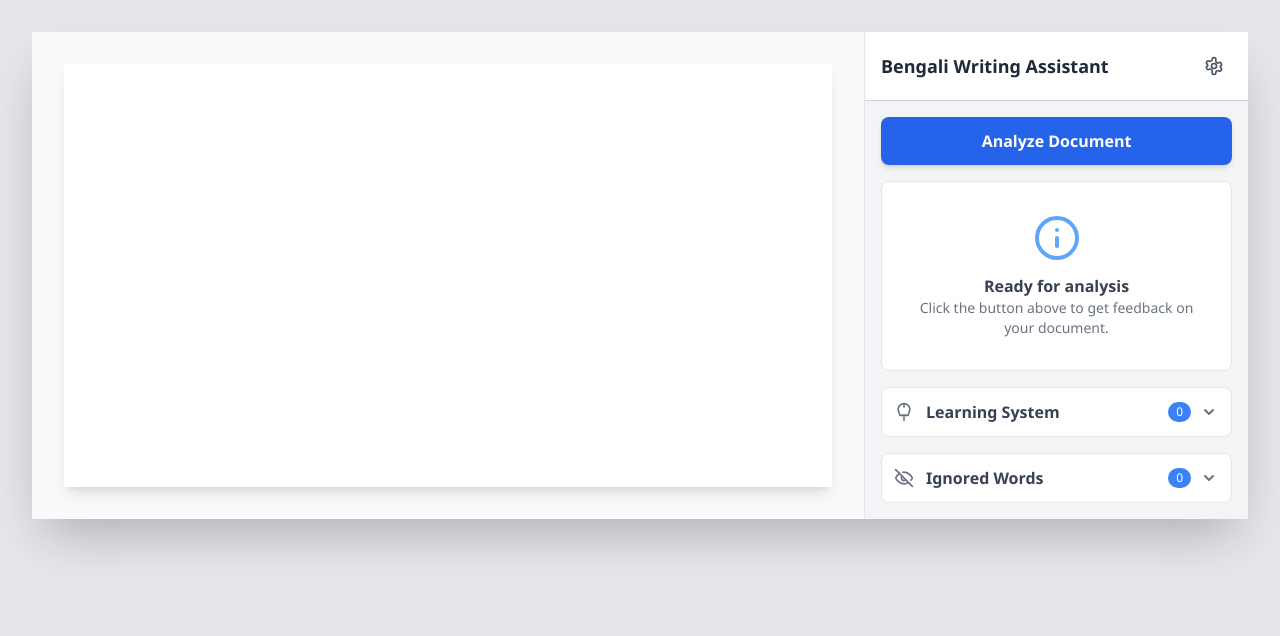
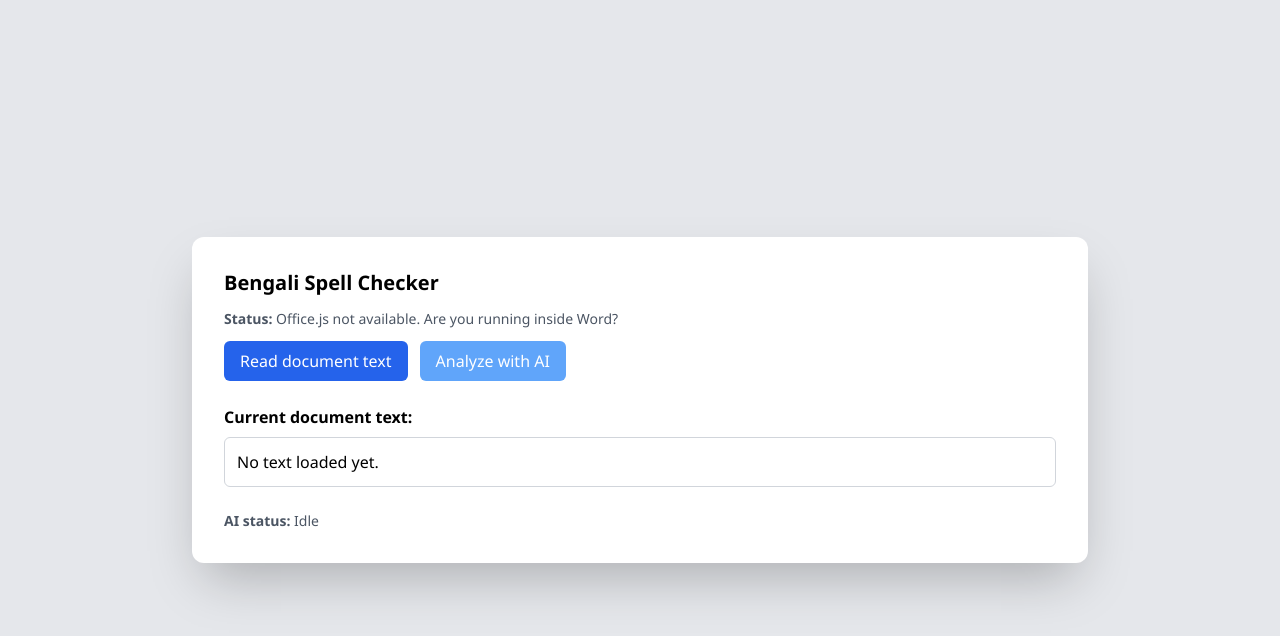
Before and after one commit to youngsunson/bengaliaddin, a React (Vite) app: page / in a window 1280 px wide. Shown: the top 636 px of the page. Built offline with nearby package versions, Linux system fonts and the light colour scheme; a web font is replaced by a local one.

Commit message:
Update index.tsx

```diff
--- a/index.tsx
+++ b/index.tsx
@@ -1,16 +1,137 @@
+import React, { useEffect, useState, useCallback } from "react";
+import { createRoot } from "react-dom/client";
 
-import React from 'react';
-import ReactDOM from 'react-dom/client';
-import App from './App';
+// Feature flag: remote AI calls are disabled by default because Word Online CSP
+// will usually block external origins. Enable only if you use a same-origin proxy.
+const ENABLE_REMOTE_AI = false; // set to true when you have a backend proxy on your SourceLocation origin
 
-const rootElement = document.getElementById('root');
-if (!rootElement) {
-  throw new Error("Could not find root element to mount to");
+type GeminiClient = typeof import("@google/genai");
+
+function App() {
+  const [officeReady, setOfficeReady] = useState<boolean>(false);
+  const [docReady, setDocReady] = useState<boolean>(false);
+  const [currentDocumentText, setCurrentDocumentText] = useState<string>("");
+  const [status, setStatus] = useState<string>("Initializing...");
+  const [aiStatus, setAiStatus] = useState<string>("Idle");
+
+  // Wait for Office.js lifecycle
+  useEffect(() => {
+    const OfficeObj = (window as any).Office;
+    if (OfficeObj && typeof OfficeObj.onReady === "function") {
+      OfficeObj.onReady(() => {
+        setOfficeReady(true);
+        setStatus("Office ready. Waiting for document...");
+        // In the task pane, document is typically ready after Office.onReady
+        setDocReady(true);
+        setStatus("Document ready.");
+      });
+    } else {
+      setStatus("Office.js not available. Are you running inside Word?");
+    }
+  }, []);
+
+  const loadTextFromWord = useCallback(async () => {
+    if (!officeReady || !docReady) {
+      setStatus("Host or document not ready yet.");
+      return;
+    }
+    try {
+      setStatus("Reading document...");
+      await (window as any).Word.run(async (context: any) => {
+        const body = context.document.body;
+        body.load("text");
+        await context.sync();
+        const text: string = body.text ?? "";
+        setCurrentDocumentText(text);
+        setStatus(`Document loaded (${text.length} chars).`);
+      });
+    } catch (err: any) {
+      console.error("Error getting Word document text:", err);
+      setStatus("Failed to read document text. Try again.");
+    }
+  }, [officeReady, docReady]);
+
+  const callGemini = useCallback(async () => {
+    if (!currentDocumentText) {
+      setAiStatus("Load text first.");
+      return;
+    }
+    if (!ENABLE_REMOTE_AI) {
+      setAiStatus("Remote AI disabled (likely blocked by Word Online CSP).");
+      return;
+    }
+    try {
+      setAiStatus("Calling AI...");
+      // Dynamically import to avoid bundling issues when disabled
+      const genai: GeminiClient = await import("@google/genai");
+      const { GoogleGenerativeAI } = genai;
+
+      // Prefer Vite env var
+      const apiKey = import.meta.env.VITE_GEMINI_API_KEY;
+      if (!apiKey) {
+        setAiStatus("No API key configured in VITE_GEMINI_API_KEY.");
+        return;
+      }
+
+      const client = new GoogleGenerativeAI({ apiKey });
+      const model = client.getGenerativeModel({ model: "gemini-2.5-flash" });
+
+      const prompt = `Check Bengali spelling and grammar:\n\n${currentDocumentText}`;
+      const result = await model.generateContent(prompt);
+
+      const textOutput = result?.response?.text?.() ?? "";
+      setAiStatus(textOutput ? `AI response:\n${textOutput}` : "AI returned no text.");
+    } catch (err: any) {
+      console.error("Error calling Gemini API:", err);
+      setAiStatus("AI call failed or blocked. Try again later or use a same-origin proxy.");
+    }
+  }, [currentDocumentText]);
+
+  return (
+    <div className="min-h-screen flex items-center justify-center">
+      <div className="bg-white dark:bg-gray-900 rounded-xl shadow-2xl p-6 md:p-8 max-w-4xl w-full">
+        <h1 className="text-xl font-semibold mb-3">Bengali Spell Checker</h1>
+
+        <div className="text-sm text-gray-600 dark:text-gray-300 mb-3">
+          <strong>Status:</strong> {status}
+        </div>
+
+        <div className="space-x-3 mb-6">
+          <button
+            className="inline-block px-4 py-2 rounded-md bg-blue-600 text-white hover:bg-blue-700"
+            onClick={loadTextFromWord}
+            disabled={!officeReady || !docReady}
+            title={!officeReady || !docReady ? "Office/document not ready" : "Read document text"}
+          >
+            Read document text
+          </button>
+          <button
+            className="inline-block px-4 py-2 rounded-md bg-blue-600 text-white hover:bg-blue-700 disabled:bg-blue-400 disabled:cursor-not-allowed"
+            onClick={callGemini}
+            disabled={!currentDocumentText}
+            title={!currentDocumentText ? "Load text first" : "Analyze text with AI"}
+          >
+            Analyze with AI
+          </button>
+        </div>
+
+        <div className="mb-6">
+          <strong className="block mb-2">Current document text:</strong>
+          <div className="rounded-md border border-gray-300 dark:border-gray-700 p-3 min-h-full whitespace-pre-wrap">
+            {currentDocumentText || "No text loaded yet."}
+          </div>
+        </div>
+
+        <div className="text-sm text-gray-600 dark:text-gray-300 whitespace-pre-wrap">
+          <strong>AI status:</strong> {aiStatus}
+        </div>
+      </div>
+    </div>
+  );
 }
 
-const root = ReactDOM.createRoot(rootElement);
-root.render(
-  <React.StrictMode>
-    <App />
-  </React.StrictMode>
-);
+const container = document.getElementById("root");
+if (container) {
+  const root = createRoot(container);
+  root.render(<App />);
+}
```
